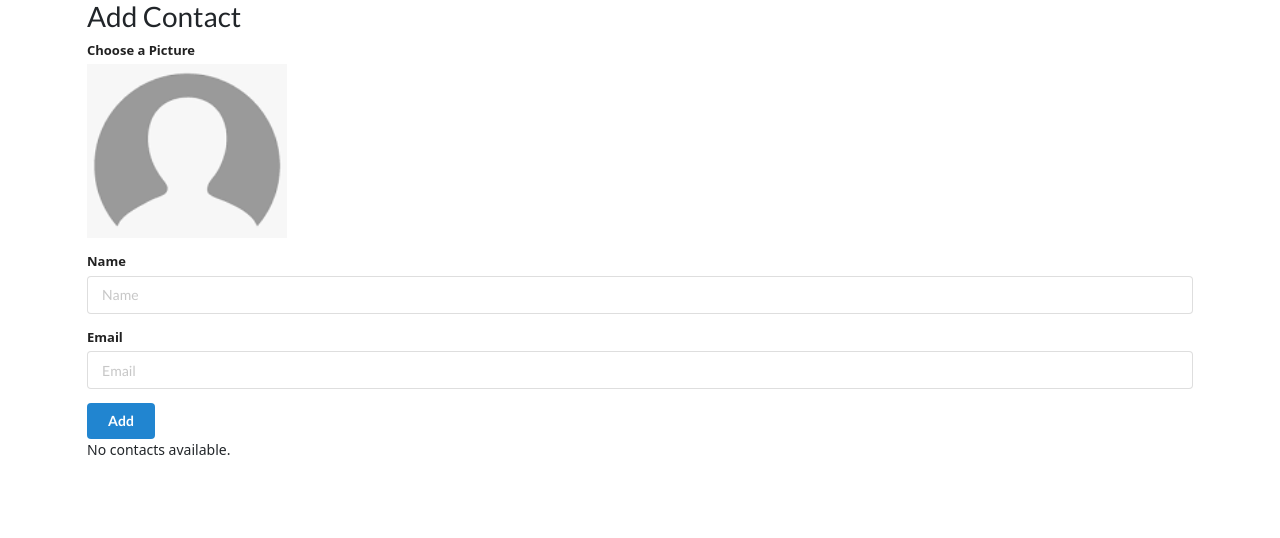
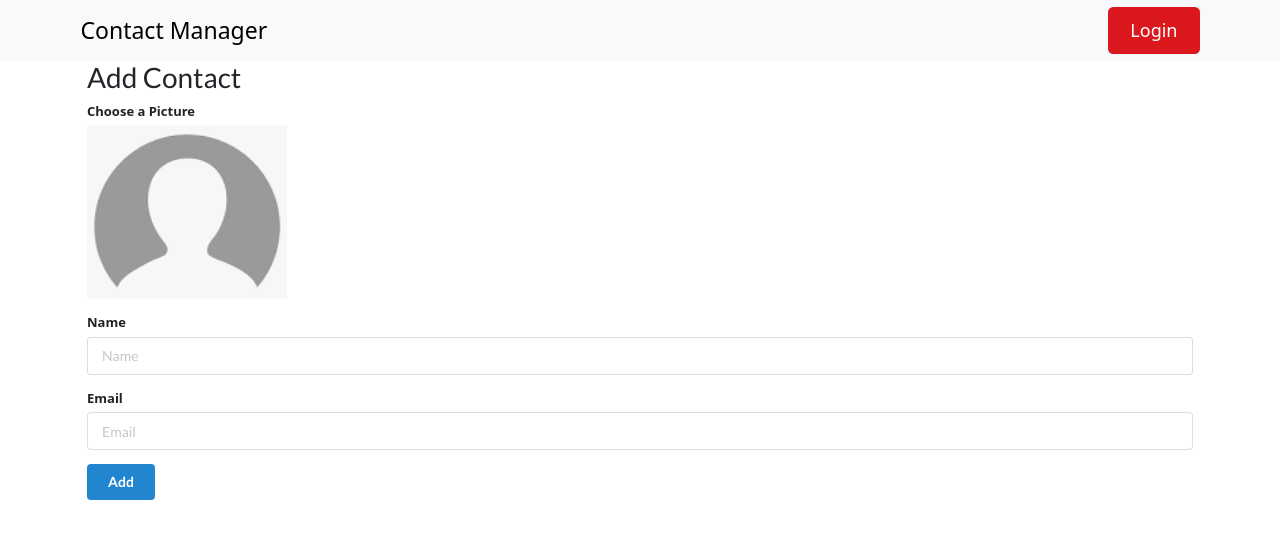
Before and after one commit to SoftLife0/Business-Contact-Manager, a React (Create React App) app: page /add in a window 1280 px wide. Shown: the top 538 px of the page. Built offline with nearby package versions, Linux system fonts and the light colour scheme.

Commit message:
adding new features and restructuring the codebase

```diff
--- a/src/App.js
+++ b/src/App.js
@@ -1,5 +1,5 @@
 import React, { useState, useEffect } from 'react';
-// import { BrowserRouter as Router, Routes, Route, Link } from 'react-router-dom';
+import { BrowserRouter as Router, Routes, Route } from 'react-router-dom';
 import ContactList from './pages/ContactList';
 import AddContact from './pages/AddContact';
 import './App.css'
@@ -40,18 +40,13 @@ function App() {
   };
 
   return (
-    <div className='ui container'>
-      <AddContact
-        addContactHandler={addContactHandler}
-        editingContact={editingContact}
-        updateContactHandler={updateContactHandler}
-      />
-      <ContactList
-        contacts={contacts}
-        removeContact={removeContactHandler}
-        editContact={editContactHandler}
-      />
-    </div>
+    <Router>
+      <Routes>
+        <Route path="/" element={<ContactList contacts={contacts} removeContact={removeContactHandler} editContact={editContactHandler} />} />
+        <Route path="/add" element={<AddContact addContactHandler={addContactHandler} />} />
+        <Route path="/edit/:id" element={<AddContact editingContact={editingContact} updateContactHandler={updateContactHandler} />} />
+      </Routes>
+    </Router>
   );
 }
 
--- a/src/components/Header.js
+++ b/src/components/Header.js
@@ -1,20 +1,14 @@
 import React from 'react'
 import Navbar from 'react-bootstrap/Navbar';
 import Button from 'react-bootstrap/Button';
+import { Container } from 'react-bootstrap';
 // import logo from '../img/call1.png'
 
 const Header = () => {
   return (
     <Navbar className="bg-body-tertiary" sticky='top'>
-      <>
-        <Navbar.Brand href="#home" style={{ fontSize: '23px', fontWeight: '500'}}>
-          {/* <img
-              alt=""
-              src={logo}
-              width="100"
-              height="60"
-              className="d-inline-block align-center"
-            />{' '} */}
+      <Container>
+        <Navbar.Brand href="/" style={{ fontSize: '23px', fontWeight: '500'}}>
             Contact Manager
         </Navbar.Brand>
         <Navbar.Toggle />
@@ -23,7 +17,7 @@ const Header = () => {
           Login
         </Button>
         </Navbar.Collapse>
-      </>
+      </Container>
     </Navbar>
   )
 }
--- a/src/pages/AddContact.js
+++ b/src/pages/AddContact.js
@@ -1,8 +1,10 @@
 import React, { useState, useEffect, useRef } from 'react';
+import { useNavigate } from 'react-router-dom';
 import defaultUserIcon from "../img/user.png";
-
+import Header from '../components/Header';
 
 function AddContact({ addContactHandler, editingContact, updateContactHandler }) {
+  const navigate = useNavigate();
   const [contact, setContact] = useState({ image: '', name: '', email: '' });
   const fileInputRef = useRef(null);
 
@@ -25,6 +27,7 @@ function AddContact({ addContactHandler, editingContact, updateContactHandler })
       addContactHandler(contact);
     }
     setContact({ image: '', name: '', email: '' });
+    navigate('/');
   };
 
   const handleImageChange = (e) => {
@@ -43,10 +46,11 @@ function AddContact({ addContactHandler, editingContact, updateContactHandler })
   };
 
   return (
-    <div className="ui main">
+    <>
+      <Header />
+      <div className="ui container">
         <h2>{editingContact ? 'Edit Contact' : 'Add Contact'}</h2>
         <form className="ui form" onSubmit={add}>
-
           <div className="field">
             <label>Choose a Picture</label>
             <img
@@ -89,6 +93,7 @@ function AddContact({ addContactHandler, editingContact, updateContactHandler })
           <button className="ui button blue">{editingContact ? 'Update' : 'Add'}</button>
         </form>
       </div>
+    </>
   );
 }
 
--- a/src/pages/ContactList.js
+++ b/src/pages/ContactList.js
@@ -1,10 +1,12 @@
 import React from 'react';
+import { useNavigate } from 'react-router-dom';
 import ContactCard from '../components/ContactCard';
 import Header from '../components/Header';
 
 
 const ContactList = ({ contacts, removeContact, editContact }) => {
 
+  const navigate = useNavigate();
   const handleRemoveContact = (id) => {
     const isConfirmed = window.confirm("Are you sure you want to delete this contact?");
     if (isConfirmed) {
@@ -14,6 +16,7 @@ const ContactList = ({ contacts, removeContact, editContact }) => {
 
   const handleEditContact = (id) => {
     editContact(id);
+    navigate(`/edit/${id}`)
   };
 
   if (contacts.length === 0) {
@@ -35,32 +38,11 @@ const ContactList = ({ contacts, removeContact, editContact }) => {
   return (
     <>
       <Header />
-      <div className='ui celled list'>
+      <div className='ui container celled list'>
           {renderContactList}
       </div>
 
-      {/* Modal for Confirming Contact Removal
-      {modalOpen && (
-        <div className="ui basic modal active" aria-hidden={!modalOpen}>
-          <div className="ui icon header">
-            <i className="trash icon"></i>
-            Confirm Deletion
-          </div>
-          <div className="content">
-            <p>Are you sure you want to delete this contact?</p>
-          </div>
-          <div className="actions">
-            <div className="ui red basic cancel inverted button" onClick={cancelRemoveContact}>
-              <i className="remove icon"></i>
-              No
-            </div>
-            <div className="ui green ok inverted button" onClick={confirmRemoveContact}>
-              <i className="checkmark icon"></i>
-              Yes
-            </div>
-          </div>
-        </div>
-      )} */}
+
     </>
   );
 };
```
Lines whose indentation alone changed are shown as unchanged.
